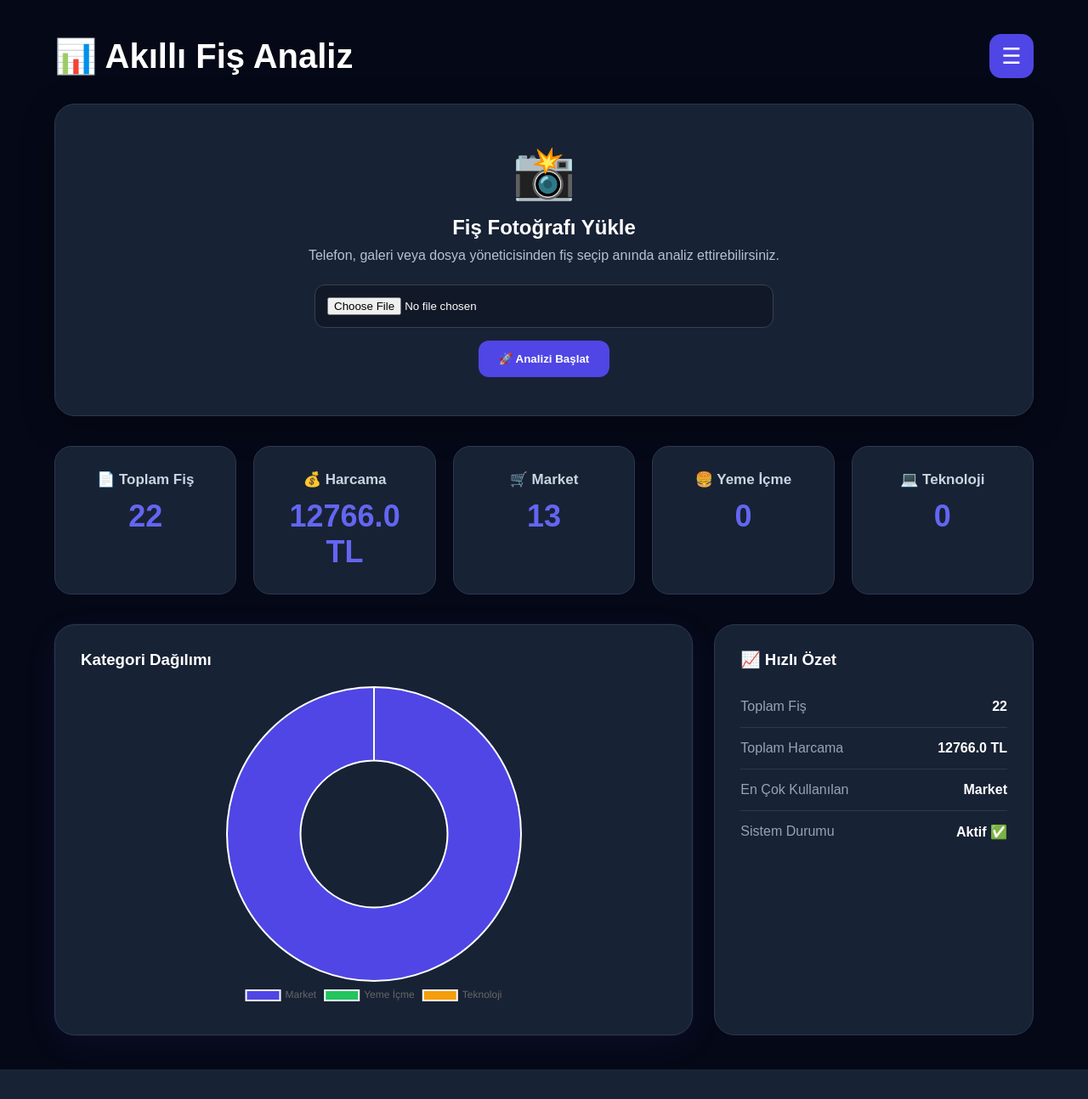
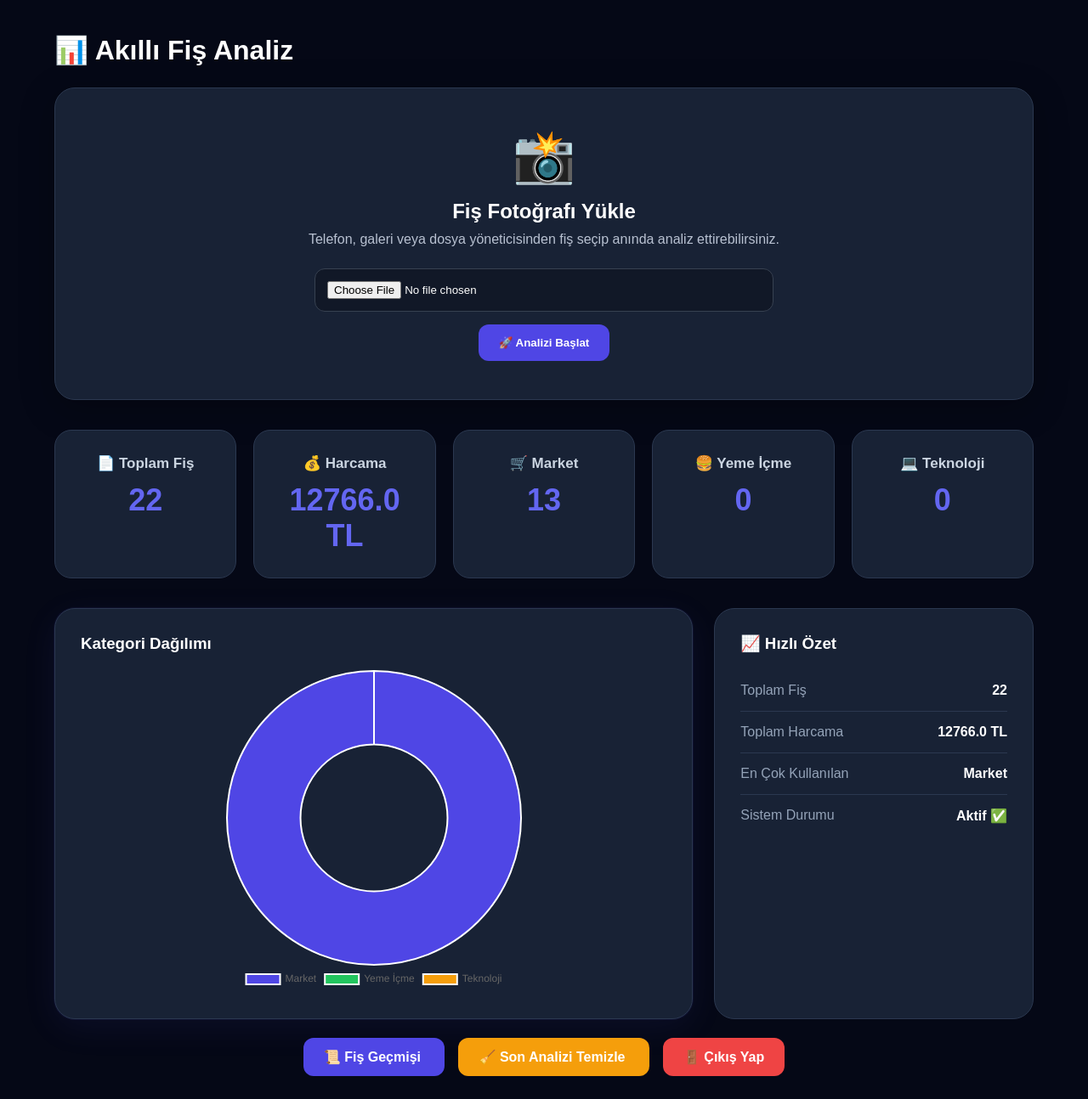
Before and after one commit to havinozvaris/fisai-web, a Flask app: page /dashboard in a window 1280 px wide. Shown: the whole page at 85% size. Before the commit the page ends 1259 px from the top, so only its background shows below. Run offline with Flask 3, Linux system fonts and the light colour scheme; data comes from the database, SQL or seed files in the repository; both versions use the stored data as it was after the commit.

```diff
--- a/templates/dashboard.html
+++ b/templates/dashboard.html
@@ -11,42 +11,7 @@
 
 <div class="dashboard-container">
 
-    <div class="topbar">
-
-        <div class="logo">
-            📊 Akıllı Fiş Analiz
-        </div>
-
-        <button id="menuBtn" class="menu-btn">
-            ☰
-        </button>
-
-    </div>
-
-    <div id="mobileMenu" class="mobile-menu">
-
-        <div class="menu-header">
-            <div class="menu-avatar">👤</div>
-            <div>
-                <h3>Kullanıcı Paneli</h3>
-                <span>Akıllı Fiş Analiz</span>
-            </div>
-        </div>
-
-        <a href="/receipts">
-            📜 Fiş Geçmişi
-        </a>
-
-        <a href="/clear_dashboard"
-           onclick="return confirm('Ekrandaki son analiz temizlensin mi?')">
-            🧹 Son Analizi Temizle
-        </a>
-
-        <a href="/">
-            🚪 Çıkış Yap
-        </a>
-
-    </div>
+    <h1>📊 Akıllı Fiş Analiz</h1>
 
     <div class="upload-hero">
 
@@ -64,7 +29,8 @@
         <form
             action="/upload"
             method="POST"
-            enctype="multipart/form-data">
+            enctype="multipart/form-data"
+        >
 
             <input
                 type="file"
@@ -72,7 +38,8 @@
                 accept="image/*"
                 capture="environment"
                 class="file-input"
-                required>
+                required
+            >
 
             <br>
 
@@ -201,6 +168,27 @@
 
     {% endif %}
 
+    <div class="action-buttons">
+
+        <a href="/receipts" class="btn">
+            📜 Fiş Geçmişi
+        </a>
+
+        <a
+            href="/clear_dashboard"
+            class="btn"
+            onclick="return confirm('Ekrandaki son analiz temizlensin mi?')"
+            style="background:#f59e0b;"
+        >
+            🧹 Son Analizi Temizle
+        </a>
+
+        <a href="/" class="btn logout-btn">
+            🚪 Çıkış Yap
+        </a>
+
+    </div>
+
 </div>
 
 <script>
@@ -231,13 +219,6 @@ new Chart(ctx, {
     }
 });
 
-const menuBtn = document.getElementById("menuBtn");
-const mobileMenu = document.getElementById("mobileMenu");
-
-menuBtn.addEventListener("click", () => {
-    mobileMenu.classList.toggle("show-menu");
-});
-
 </script>
 
 </body>
```
Also changed, not shown: static/css/style.css (+27 -4 lines), fisler.db.
